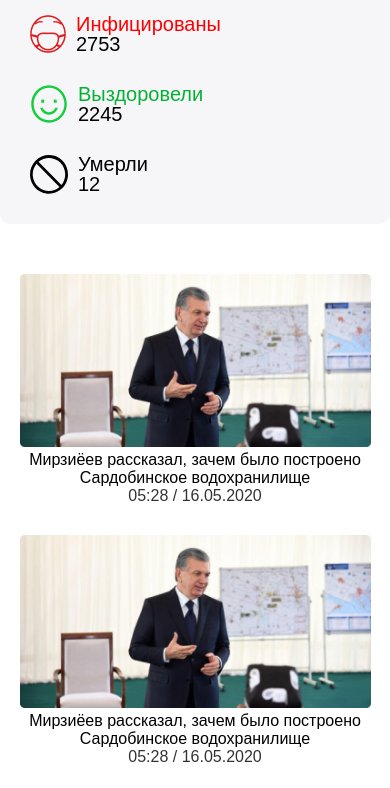
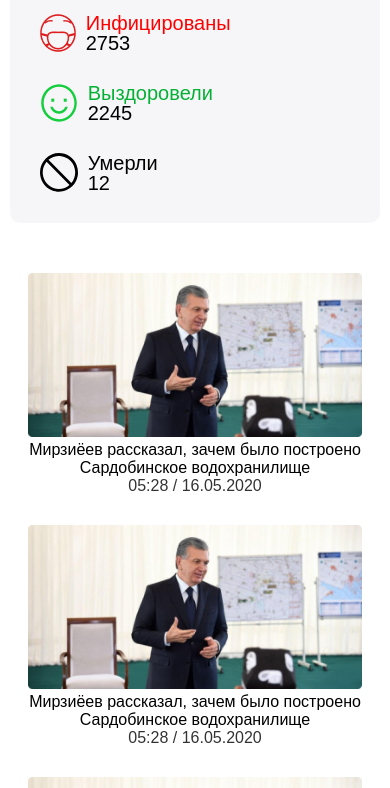
Before and after one commit to MardonbeKhursanov/Namanganliklar, a plain HTML site: page index.html in a window 390 px wide. Shown: the part 190-978 px from the top of the page. Drawn offline with nearby package versions, Linux system fonts and the light colour scheme; a web font is replaced by a local one.

Commit message:
container ozgarish

```diff
--- a/style/media.css
+++ b/style/media.css
@@ -111,9 +111,6 @@
     }
 }
 @media screen and (max-width: 500px){
-    .container{
-        width: 100%;
-    }
     .nav__list{
         display: none;
     }
```
